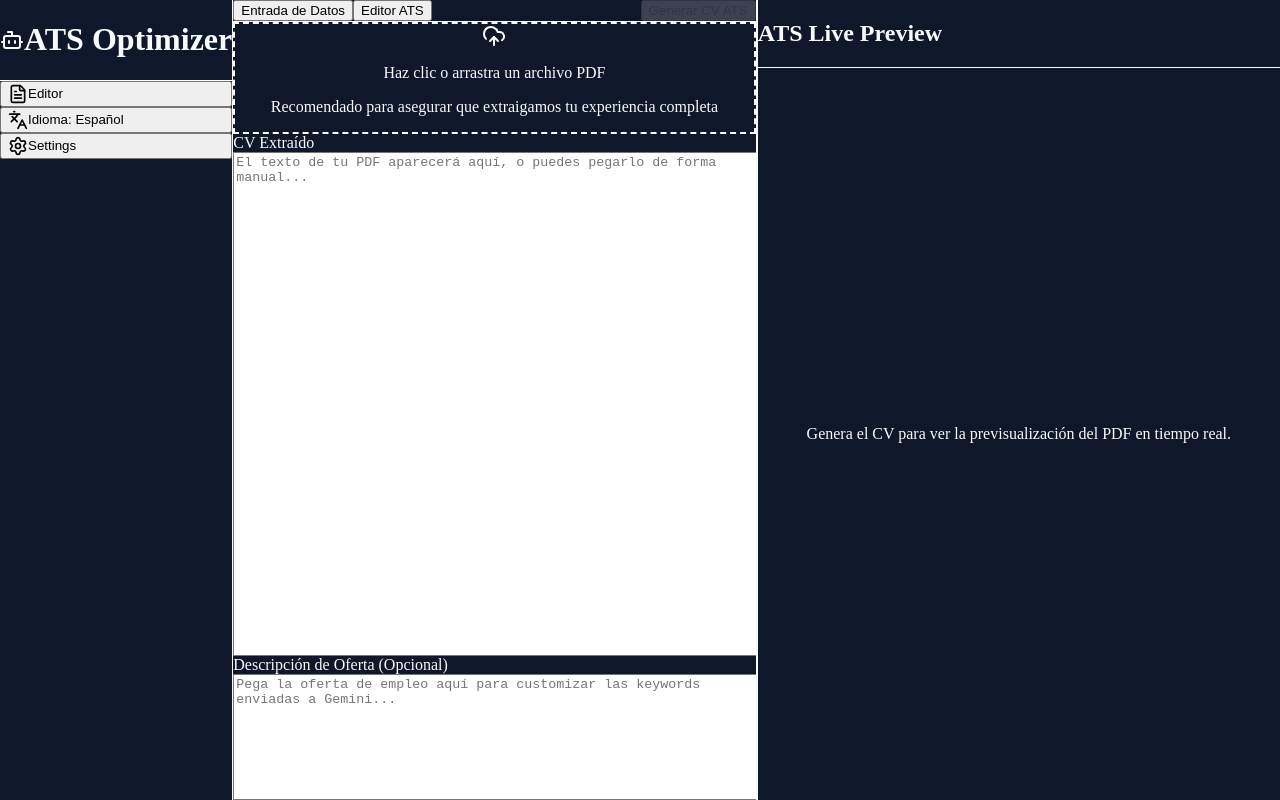
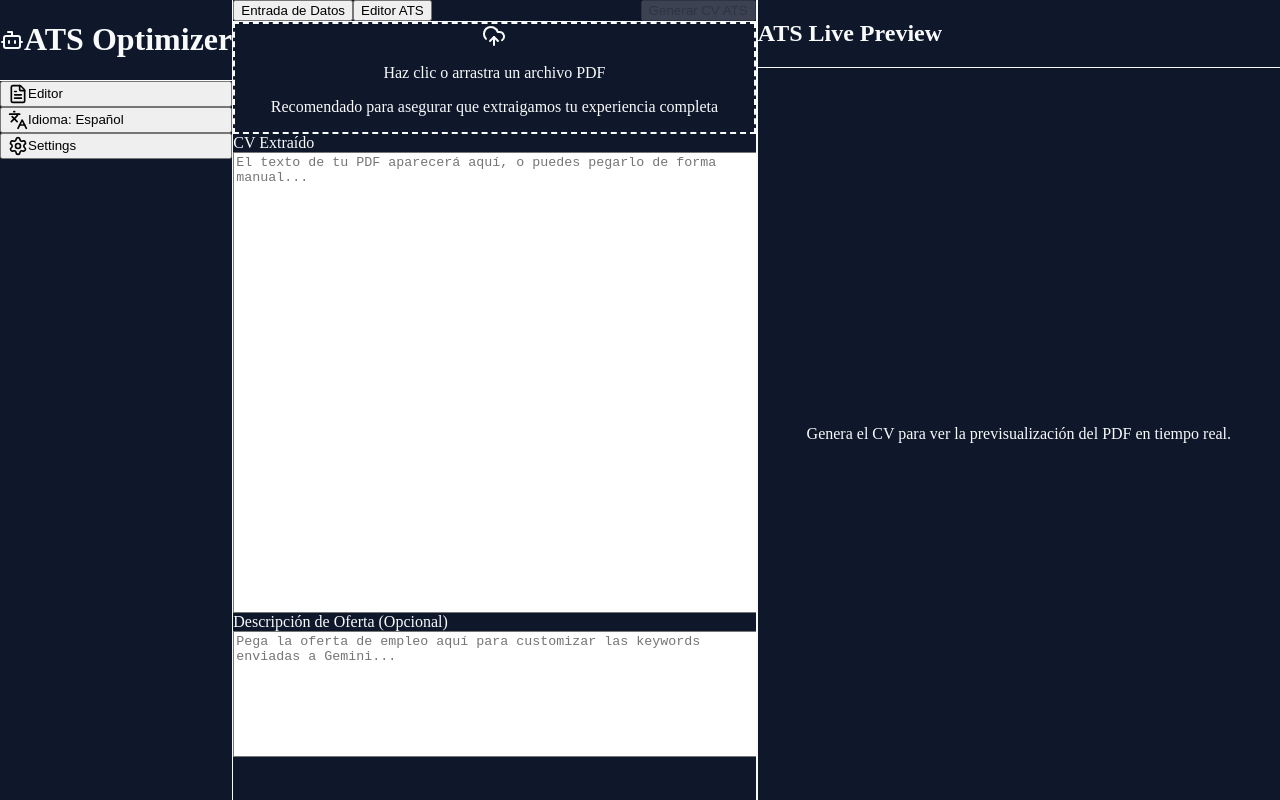
Before and after one commit to Willians45/ats-optimizer, a React (Vite) app: page / in a window 1280 px wide. Built offline with nearby package versions, Linux system fonts and the light colour scheme; what @react-pdf/renderer would draw is missing.

Commit message:
Fix: Hardcoded height for Editor scroll area to guarantee scrollbar

```diff
--- a/src/components/Editor.jsx
+++ b/src/components/Editor.jsx
@@ -57,7 +57,7 @@ export default function Editor() {
         </button>
       </div>
 
-      <div className="flex-1 p-4 overflow-y-auto min-h-0">
+      <div className="p-4 overflow-y-auto" style={{ height: 'calc(100vh - 65px)' }}>
         {activeTab === 'input' ? (
           <div className="flex flex-col gap-4 h-full">
             <FileUploader />
```
